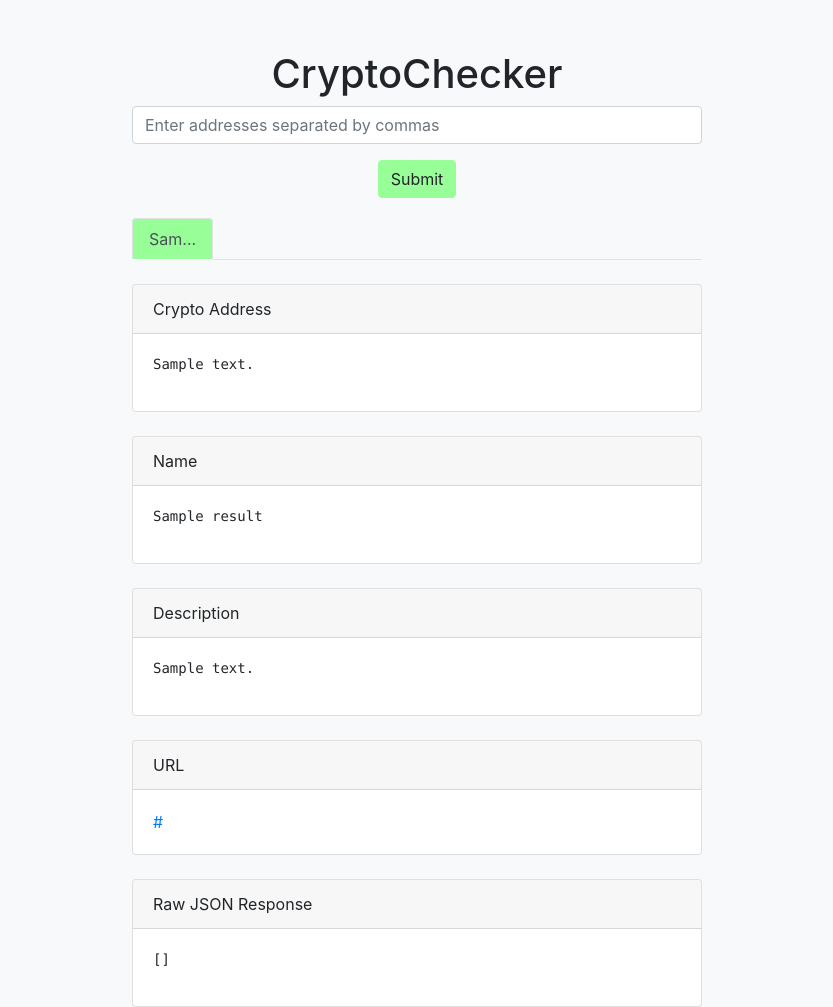
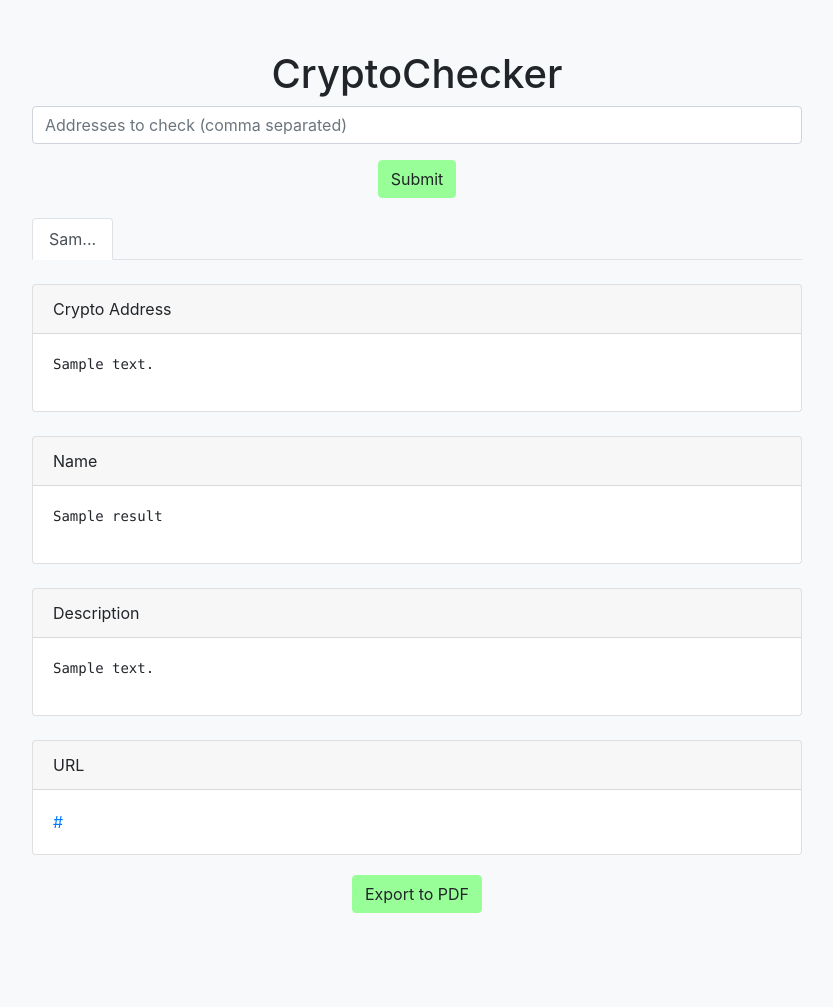
Before and after one commit to lasamo/CryptoChecker, a Flask app: template templates/index.html in a window 1280 px wide. Shown: the whole page, without its empty margins (223-1056 px from the left). After the commit the page ends 913 px from the top, so only its background shows below. Run offline with Flask 3, Linux system fonts and the light colour scheme; the template is opened without the code that fills it: most values are stand-ins (such as "Sample title", 1, 10 or a date in 2020); some libraries are stand-ins or nearby versions.

Commit message:
Export to file is now available, #2

```diff
--- a/app.py
+++ b/app.py
@@ -1,6 +1,12 @@
-from flask import Flask, render_template, request, redirect, url_for, session
+from flask import Flask, render_template, request, redirect, url_for, session, Response
 import requests
-import json
+from reportlab.lib.pagesizes import letter
+from reportlab.pdfgen import canvas
+from reportlab.lib.styles import getSampleStyleSheet, ParagraphStyle
+from reportlab.platypus import SimpleDocTemplate, Paragraph
+import io
+from reportlab.pdfbase.ttfonts import TTFont
+from reportlab.pdfbase import pdfmetrics
 
 app = Flask(__name__)
 app.secret_key = 'supersecretkey'  # Required for session management
@@ -24,29 +30,71 @@ def submit():
         return redirect(url_for('setup'))
 
     api_key = session['api_key']
-    addresses = request.form.get('address', '')
-    address_list = [address.strip() for address in addresses.split(',')]
+    addresses = request.form.get('address', '').split(',')
 
     results = []
-    for address in address_list:
+    for address in addresses:
+        address = address.strip()
         try:
             response = requests.get(f'https://public.chainalysis.com/api/v1/address/{address}', headers={'X-API-KEY': api_key})
             response.raise_for_status()
-            data = response.json()["identifications"]
-            if data:
-                for entry in data:
-                    if entry["category"] == "sanctions":
-                        results.append({
-                            'address': address,
-                            'name': entry["name"],
-                            'description': entry["description"],
-                            'url': entry.get("url", ""),
-                            'raw': entry
-                        })
+            datas = response.json()["identifications"]
+
+            description = name = url = ""
+            if datas:
+                for data in datas:
+                    if data["category"] == "sanctions":
+                        url = data["url"]
+                        description = data["description"].replace(url, '').replace('; ', ';\n')
+                        name = data["name"]
+
+            results.append({
+                'address': address,
+                'name': name,
+                'description': description,
+                'url': url
+            })
+
         except requests.RequestException as e:
-            results.append({'address': address, 'error': f"Error fetching data: {str(e)}"})
+            results.append({'address': address, 'error': "Error fetching data: " + str(e)})
 
     return render_template('index.html', results=results)
 
+@app.route('/export', methods=['POST'])
+def export_pdf():
+    if 'api_key' not in session:
+        return redirect(url_for('setup'))
+
+    addresses = request.form.getlist('address')
+    names = request.form.getlist('name')
+    descriptions = request.form.getlist('description')
+    urls = request.form.getlist('url')
+
+    buffer = io.BytesIO()
+    doc = SimpleDocTemplate(buffer, pagesize=letter)
+
+    title_style = ParagraphStyle(name='Title', fontSize=14, spaceAfter=12, fontName='DejaVuSans')
+    header_style = ParagraphStyle(name='Header', fontSize=12, spaceAfter=6, fontName='DejaVuSans')
+    body_style = ParagraphStyle(name='Body', fontSize=10, spaceAfter=10, fontName='DejaVuSans')
+
+    pdfmetrics.registerFont(TTFont('DejaVuSans', 'templates/fonts/dejavu-sans/DejaVuSans.ttf'))
+
+    story = []
+
+    for address, name, description, url in zip(addresses, names, descriptions, urls):
+        story.append(Paragraph(f"Crypto Address: {address}\n", title_style))
+        story.append(Paragraph(f"Name: {name}\n", header_style))
+        story.append(Paragraph(f"Description: {description}\n", body_style))
+        story.append(Paragraph(f"URL: <a href='{url}'>{url}</a>", body_style))
+        story.append(Paragraph("<br /><br />", body_style))
+
+    doc.build(story)
+
+    buffer.seek(0)
+    pdf_data = buffer.getvalue()
+    buffer.close()
+
+    return Response(pdf_data, mimetype='application/pdf', headers={"Content-Disposition": f"attachment;filename=report_address_{address[:10]}.pdf"})
+
 if __name__ == "__main__":
     app.run(debug=True)
--- a/templates/index.html
+++ b/templates/index.html
@@ -11,7 +11,7 @@
             background-color: #f8f9fa;
         }
         .container {
-            max-width: 600px;
+            max-width: 800px;
         }
         .response-container {
             margin-top: 20px;
@@ -29,8 +29,12 @@
             white-space: pre-wrap;
             overflow-wrap: break-word;
         }
-        .nav-tabs .nav-item.show .nav-link, .nav-tabs .nav-link.active {
-            background-color: #98ff98;
+        .pdf-export-container {
+            margin: 20px 0; /* Add space above and below the button */
+            text-align: center;
+        }
+        .pdf-export-button {
+            margin: 20px 0; /* Additional spacing around the button */
         }
     </style>
 </head>
@@ -39,28 +43,25 @@
         <h1 class="text-center">CryptoChecker</h1>
         <form action="/submit" method="post" class="text-center">
             <div class="form-group">
-                <input type="text" name="address" class="form-control" placeholder="Enter addresses separated by commas" required>
+                <input type="text" name="address" class="form-control" placeholder="Addresses to check (comma separated)" required>
             </div>
             <button type="submit" class="btn btn-mint-green">Submit</button>
         </form>
 
+        {% if results %}
         <div class="response-container">
-            {% if results %}
             <ul class="nav nav-tabs" id="myTab" role="tablist">
                 {% for result in results %}
                 <li class="nav-item">
-                    <a class="nav-link {% if loop.first %}active{% endif %}" id="tab-{{ loop.index0 }}-tab" data-toggle="tab" href="#tab-{{ loop.index0 }}" role="tab" aria-controls="tab-{{ loop.index0 }}" aria-selected="{{ 'true' if loop.first else 'false' }}">{{ result.address[:3] }}...</a>
+                    <a class="nav-link{% if loop.first %} active{% endif %}" id="tab-{{ loop.index }}" data-toggle="tab" href="#content-{{ loop.index }}" role="tab" aria-controls="content-{{ loop.index }}" aria-selected="true">
+                        {{ result.address[:3] }}...
+                    </a>
                 </li>
                 {% endfor %}
             </ul>
             <div class="tab-content" id="myTabContent">
                 {% for result in results %}
-                <div class="tab-pane fade {% if loop.first %}show active{% endif %}" id="tab-{{ loop.index0 }}" role="tabpanel" aria-labelledby="tab-{{ loop.index0 }}-tab">
-                    {% if result.error %}
-                    <div class="alert alert-danger mt-4" role="alert">
-                        {{ result.error }}
-                    </div>
-                    {% else %}
+                <div class="tab-pane fade{% if loop.first %} show active{% endif %}" id="content-{{ loop.index }}" role="tabpanel" aria-labelledby="tab-{{ loop.index }}">
                     <div class="card mt-4">
                         <div class="card-header">
                             Crypto Address
@@ -93,26 +94,27 @@
                             <a href="{{ result.url }}" target="_blank">{{ result.url }}</a>
                         </div>
                     </div>
-                    <div class="card mt-4">
-                        <div class="card-header">
-                            Raw JSON Response
-                        </div>
-                        <div class="card-body">
-                            <pre>{{ result.raw | tojson(indent=2) }}</pre>
-                        </div>
+                    <!-- Export to PDF button -->
+                    <div class="pdf-export-container">
+                        <form action="/export" method="post" class="pdf-export-button">
+                            <input type="hidden" name="address" value="{{ result.address }}">
+                            <input type="hidden" name="name" value="{{ result.name }}">
+                            <input type="hidden" name="description" value="{{ result.description }}">
+                            <input type="hidden" name="url" value="{{ result.url }}">
+                            <button type="submit" class="btn btn-mint-green">Export to PDF</button>
+                        </form>
                     </div>
-                    {% endif %}
                 </div>
                 {% endfor %}
             </div>
-            {% endif %}
+        </div>
+        {% endif %}
 
-            {% if error %}
-            <div class="alert alert-danger mt-4" role="alert">
-                {{ error }}
-            </div>
-            {% endif %}
+        {% if error %}
+        <div class="alert alert-danger mt-4" role="alert">
+            {{ error }}
         </div>
+        {% endif %}
     </div>
 
     <script src="https://code.jquery.com/jquery-3.5.1.slim.min.js"></script>
```
Also changed, not shown: requirements.txt (+17 -0 lines), templates/fonts/dejavu-sans/DejaVu Fonts License.txt (added, +97 -0 lines), templates/fonts/dejavu-sans/DejaVuSans.ttf (added), 1 other file.
